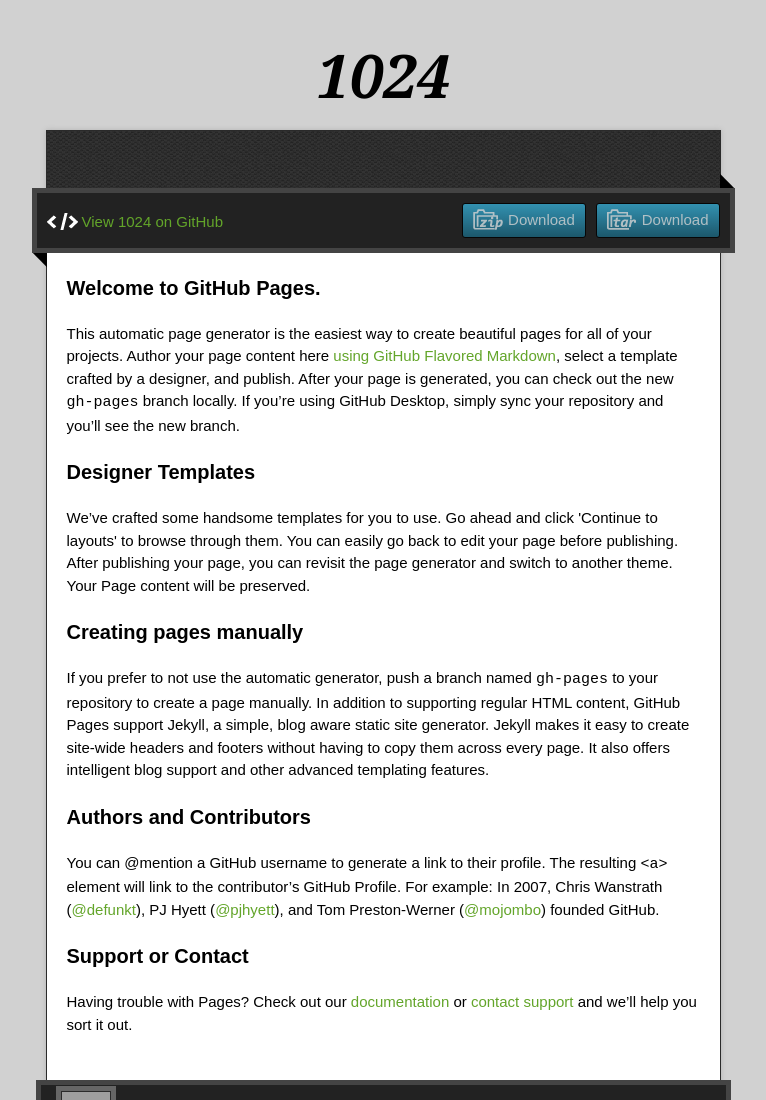
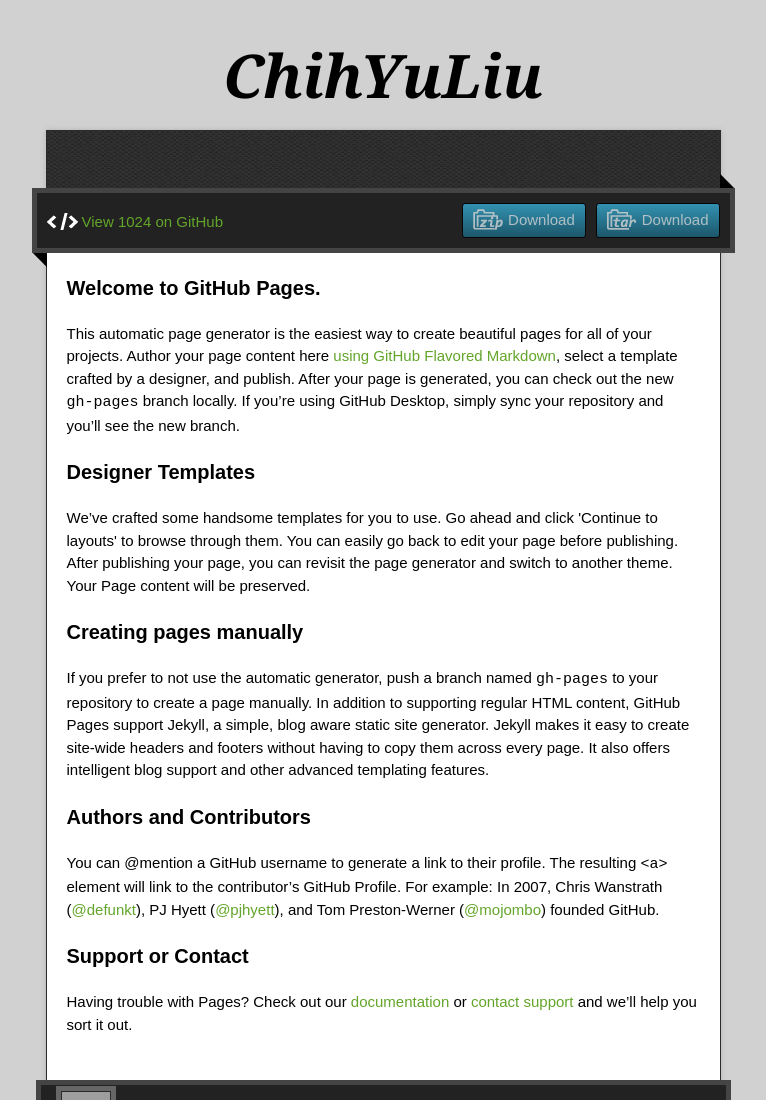
Before and after one commit to ChihyuLiu/1024, a plain HTML site: page index.html in a window 1280 px wide. Shown: the top 1100 px of the page, without its empty margins (257-1023 px from the left). Drawn offline with nearby package versions, Linux system fonts and the light colour scheme; grey boxes are pictures that could not be loaded.

Commit message:
Update index.html

```diff
--- a/index.html
+++ b/index.html
@@ -22,7 +22,7 @@
 
   <div class="wrapper">
     <header>
-      <h1 class="title">1024</h1>
+      <h1 class="title">ChihYuLiu</h1>
     </header>
     <div id="container">
       <p class="tagline"></p>
```
